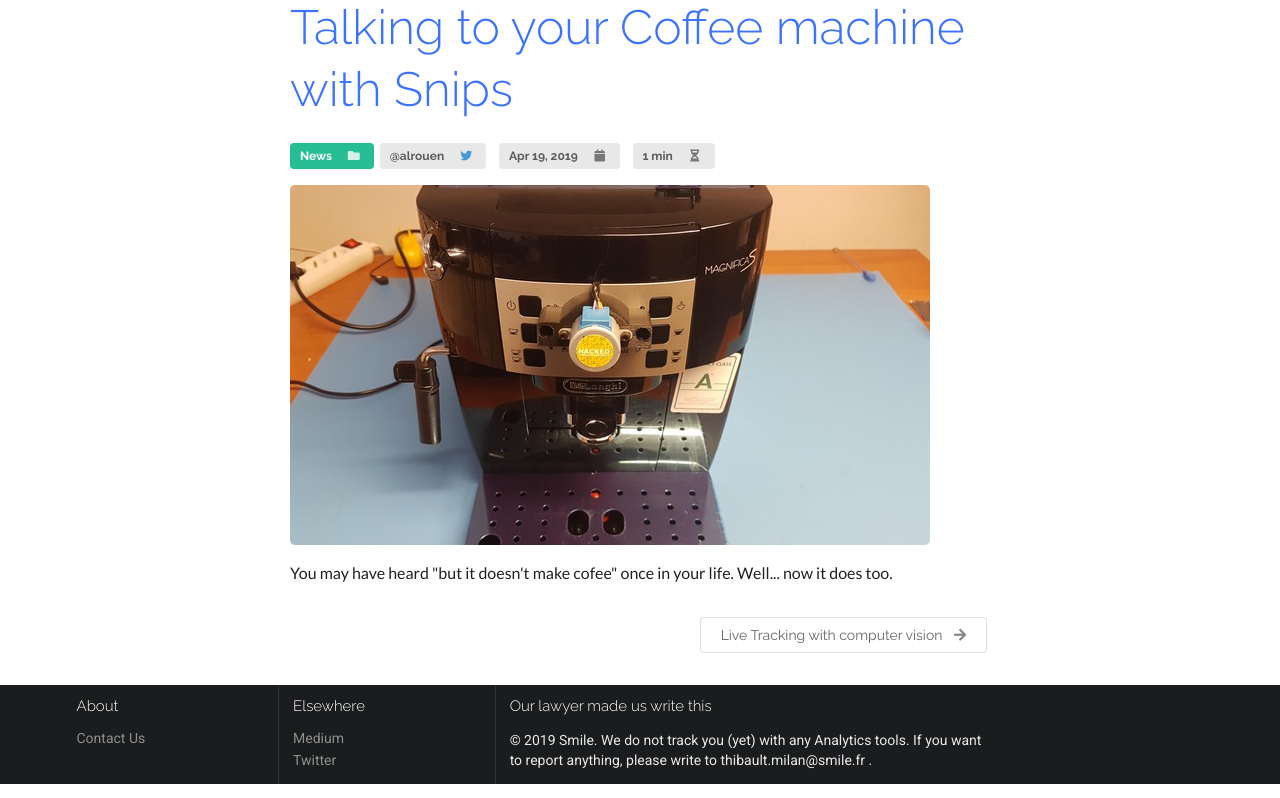
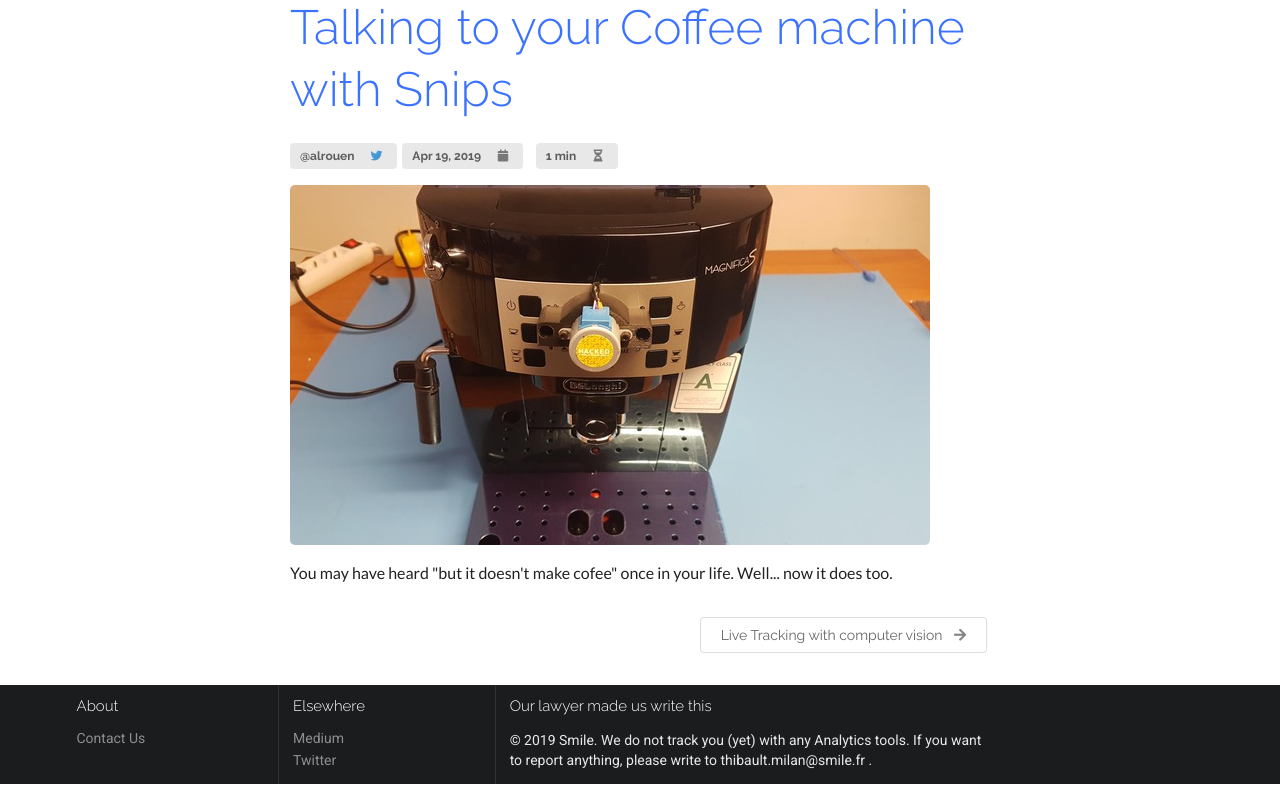
Before and after one commit to smileinnovation/website, a Jekyll site: the page built from _demos/2019-04-19-talking-to-your-coffee-machine-with-snips.markdown, in a window 1280 px wide, cut to the strip 102-900 px from the top of the page. Built offline with Jekyll 4.4.1, drawn with Linux system fonts in a browser that asks for light colours; nearby versions of some CDN libraries.

Commit message:
Use category on posts only

```diff
--- a/_layouts/post.html
+++ b/_layouts/post.html
@@ -10,10 +10,12 @@
     <h1 class="ui header">
         <span class="p-name" itemprop="name headline">{{page.title | escape}}</span>
         <div class="sub header">
+            {%- if page.collection == "posts" -%}
             <div class="ui teal label">
                 {{page.category | default: "News" | escape}}
                 <div class="detail"><i class="icon folder"></i></div>
             </div>
+            {%- endif -%}
             {%- if page.tags.size > 0 -%}
             <div class="ui blue label">
                 {% for tag in page.tags %} {{tag | prepend: "#" | append: " "}} {% endfor %}
```
